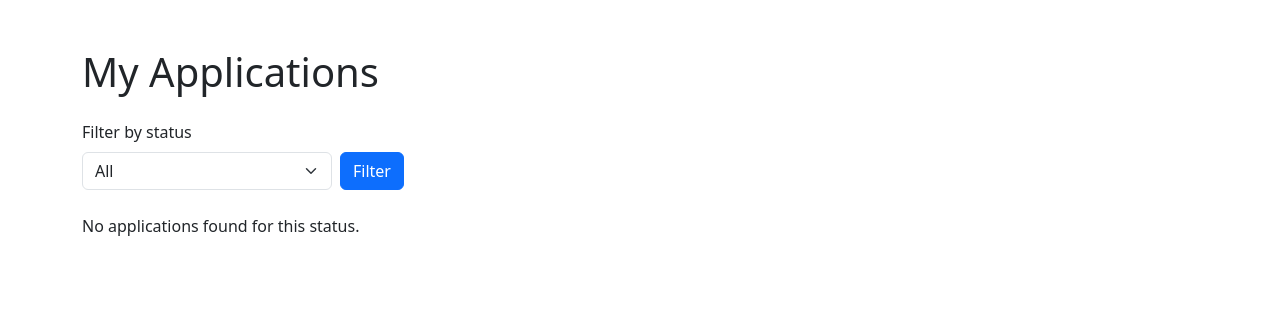
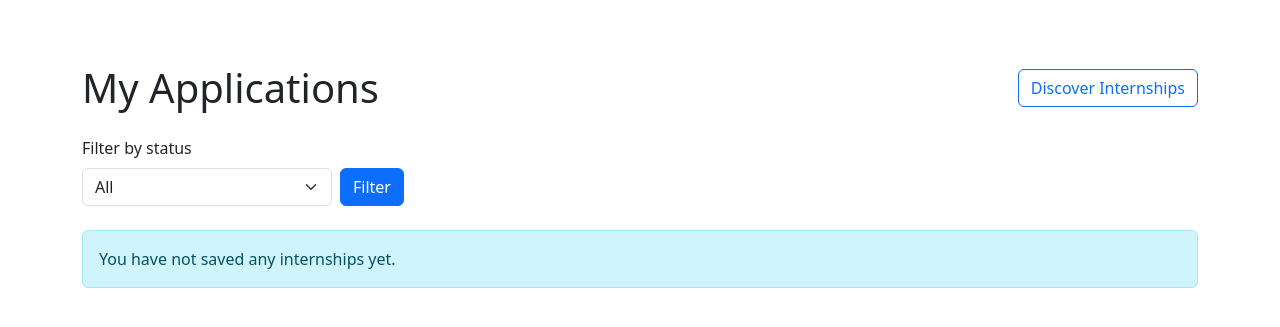
Before and after one commit to Tyelaman/interntrack, a Flask app: page /applications in a window 1280 px wide. Shown: the part 76-403 px from the top of the page. Run offline with Flask 3, Linux system fonts and the light colour scheme; the visitor is signed in with stand-in values (Sample User, id 1); some libraries are stand-ins or nearby versions.

Commit message:
Added proper date formats, delete button overhaul, User friendly interface

```diff
--- a/app.py
+++ b/app.py
@@ -1,30 +1,80 @@
+from datetime import datetime
+import math
+import os
+
 from cs50 import SQL
-from jobs import JobSearchError, search_jobs
-from flask import Flask, redirect, render_template, request, session
+from dotenv import load_dotenv
+from flask import (
+    Flask,
+    flash,
+    redirect,
+    render_template,
+    request,
+    session,
+    url_for,
+)
 from flask_session import Session
-import math
 from werkzeug.security import check_password_hash, generate_password_hash
 
 from helpers import apology, login_required
+from jobs import JobSearchError, search_jobs
+
+
+# Load environment variables from .env
+load_dotenv()
 
 # Configure application
 app = Flask(__name__)
 
-# Configure session to use filesystem (instead of signed cookies)
+# Retrieve secret key from environment variable
+app.config["SECRET_KEY"] = os.getenv("SECRET_KEY")
+
+if not app.config["SECRET_KEY"]:
+    raise RuntimeError("Missing SECRET_KEY in .env")
+
+# Configure session to use filesystem
 app.config["SESSION_PERMANENT"] = False
 app.config["SESSION_TYPE"] = "filesystem"
 app.config["SESSION_FILE_DIR"] = "session_files"
 Session(app)
 
-# Configure CS50 Library to use SQLite database
+# Configure CS50 Library to use SQLite
 db = SQL("sqlite:///interntrack.db")
 db.execute("PRAGMA foreign_keys = ON")
+
+
+@app.template_filter("format_date")
+def format_date(value):
+    """Convert stored timestamps into readable dates."""
+
+    if not value:
+        return "Date unavailable"
+
+    if isinstance(value, datetime):
+        parsed_date = value
+    else:
+        try:
+            parsed_date = datetime.fromisoformat(
+                str(value).replace("Z", "+00:00")
+            )
+        except ValueError:
+            return str(value)
+
+    return (
+        f"{parsed_date.strftime('%b')} "
+        f"{parsed_date.day}, "
+        f"{parsed_date.year}"
+    )
+
 
 @app.route("/update-status", methods=["POST"])
 @login_required
 def update_status():
+    """Update the status of a saved application."""
+
     application_id = request.form.get("application_id")
     status = request.form.get("status")
+    return_status = request.form.get("return_status", "All")
 
     allowed_statuses = [
         "Saved",
@@ -32,7 +82,7 @@ def update_status():
         "Online Assessment",
         "Interview",
         "Rejected",
-        "Offer"
+        "Offer",
     ]
 
     if not application_id:
@@ -49,37 +99,66 @@ def update_status():
         """,
         status,
         application_id,
-        session["user_id"]
+        session["user_id"],
     )
 
-    return redirect("/applications")
+    # Prevent a modified form from sending an invalid filter
+    if return_status not in ["All", *allowed_statuses]:
+        return_status = "All"
+
+    flash("Application status updated.", "success")
+
+    return redirect(
+        url_for("applications", status=return_status)
+    )
+
 
 @app.route("/delete-application", methods=["POST"])
 @login_required
 def delete_application():
-    # Get application_id from the submitted form
+    """Delete an application belonging to the logged-in user."""
+
     application_id = request.form.get("application_id")
+    return_status = request.form.get("return_status", "All")
     user_id = session["user_id"]
-    # Validate that application_id exists
+
     if not application_id:
         return apology("missing application ID", 400)
-    # Delete the application only when:
-    # id matches application_id
-    # user_id matches session["user_id"]
+
     db.execute(
-        """DELETE FROM applications
-        WHERE id = ? AND user_id = ?""",
+        """
+        DELETE FROM applications
+        WHERE id = ? AND user_id = ?
+        """,
         application_id,
-        user_id
+        user_id,
     )
-    # Redirect back to /applications
-    return redirect("/applications")
+
+    allowed_return_statuses = [
+        "All",
+        "Saved",
+        "Applied",
+        "Online Assessment",
+        "Interview",
+        "Rejected",
+        "Offer",
+    ]
+
+    if return_status not in allowed_return_statuses:
+        return_status = "All"
+
+    flash("Application deleted.", "success")
+
+    return redirect(
+        url_for("applications", status=return_status)
+    )
+
 
 @app.route("/save", methods=["POST"])
 @login_required
 def save():
+    """Save an internship to the user's tracker."""
 
-    # 1. Get the job information from request.form
     external_id = request.form.get("external_id")
     title = request.form.get("title")
     company = request.form.get("company")
@@ -87,16 +166,12 @@ def save():
     description = request.form.get("description")
     apply_url = request.form.get("apply_url")
     posted_at = request.form.get("posted_at")
-    # 2. Get the user ID from session
+
     user_id = session["user_id"]
 
-    # 3. Validate essential fields
-    # external_id, title, and company should exist
     if not external_id or not title or not company:
         return apology("missing required job information", 400)
 
-    # 4. Insert the job into applications
-    # Use ? placeholders
     try:
         db.execute(
             """
@@ -122,19 +197,22 @@ def save():
             location,
             description,
             apply_url,
-            posted_at
+            posted_at,
         )
+
     except ValueError:
-        return apology("this internship is already saved", 400)
+        flash("This internship is already saved.", "warning")
+        return redirect(url_for("applications"))
 
-    # Handles duplicate saves
-    # 6. Redirect to the applications
+    flash("Internship saved to your tracker.", "success")
+    return redirect(url_for("applications"))
 
-    return redirect("/applications")
 
 @app.route("/applications")
 @login_required
 def applications():
+    """Display and filter the user's saved applications."""
+
     selected_status = request.args.get("status", "All")
 
     allowed_statuses = [
@@ -144,7 +222,7 @@ def applications():
         "Online Assessment",
         "Interview",
         "Rejected",
-        "Offer"
+        "Offer",
     ]
 
     if selected_status not in allowed_statuses:
@@ -158,8 +236,9 @@ def applications():
             WHERE user_id = ?
             ORDER BY saved_at DESC
             """,
-            session["user_id"]
+            session["user_id"],
         )
+
     else:
         saved_jobs = db.execute(
             """
@@ -169,13 +248,21 @@ def applications():
             ORDER BY saved_at DESC
             """,
             session["user_id"],
-            selected_status
+            selected_status,
         )
-    return render_template("applications.html", applications=saved_jobs, selected_status=selected_status)
+
+    return render_template(
+        "applications.html",
+        applications=saved_jobs,
+        selected_status=selected_status,
+    )
+
 
 @app.route("/discover")
 @login_required
 def discover():
+    """Search for internships using the Adzuna API."""
+
     jobs = []
 
     keyword = request.args.get("keyword", "").strip()
@@ -196,7 +283,7 @@ def discover():
             jobs, total_results = search_jobs(
                 keyword,
                 location,
-                page
+                page,
             )
 
             total_pages = math.ceil(
@@ -215,13 +302,26 @@ def discover():
         page=page,
         total_pages=total_pages,
         total_results=total_results,
-        error_message=error_message
+        error_message=error_message,
     )
+
+
 @app.route("/")
 @login_required
 def index():
+    """Display dashboard statistics."""
+
     user_id = session["user_id"]
-    result = db.execute("SELECT COUNT(*) AS count FROM applications WHERE user_id = ?", user_id)
+
+    result = db.execute(
+        """
+        SELECT COUNT(*) AS count
+        FROM applications
+        WHERE user_id = ?
+        """,
+        user_id,
+    )
+
     total = result[0]["count"]
 
     status_rows = db.execute(
@@ -231,14 +331,16 @@ def index():
         WHERE user_id = ?
         GROUP BY status
         """,
-        user_id
+        user_id,
     )
+
     status_counts = {
         "Applied": 0,
         "Interview": 0,
         "Rejected": 0,
-        "Offer": 0
+        "Offer": 0,
     }
+
     for row in status_rows:
         if row["status"] in status_counts:
             status_counts[row["status"]] = row["count"]
@@ -251,7 +353,7 @@ def index():
         ORDER BY saved_at DESC
         LIMIT 3
         """,
-        user_id
+        user_id,
     )
 
     return render_template(
@@ -261,98 +363,113 @@ def index():
         interviewing=status_counts["Interview"],
         rejected=status_counts["Rejected"],
         offers=status_counts["Offer"],
-        recent_applications=recent_applications
+        recent_applications=recent_applications,
     )
+
 
 @app.after_request
 def after_request(response):
-    """Ensure responses aren't cached"""
-    response.headers["Cache-Control"] = "no-cache, no-store, must-revalidate"
+    """Ensure responses are not cached."""
+
+    response.headers["Cache-Control"] = (
+        "no-cache, no-store, must-revalidate"
+    )
     response.headers["Expires"] = 0
     response.headers["Pragma"] = "no-cache"
+
     return response
+
 
 @app.route("/login", methods=["GET", "POST"])
 def login():
-    """Log user in"""
+    """Log a user in."""
 
-    # Forget any user_id
     session.clear()
 
-    # User reached route via POST (as by submitting a form via POST)
     if request.method == "POST":
-        # Ensure username was submitted
-        if not request.form.get("username"):
+        username = request.form.get("username")
+        password = request.form.get("password")
+
+        if not username:
             return apology("must provide username", 403)
 
-        # Ensure password was submitted
-        elif not request.form.get("password"):
+        if not password:
             return apology("must provide password", 403)
 
-        # Query database for username
         rows = db.execute(
-            "SELECT * FROM users WHERE username = ?", request.form.get("username")
+            """
+            SELECT *
+            FROM users
+            WHERE username = ?
+            """,
+            username,
         )
 
-        # Ensure username exists and password is correct
-        if len(rows) != 1 or not check_password_hash(
-            rows[0]["hash"], request.form.get("password")
+        if (
+            len(rows) != 1
+            or not check_password_hash(rows[0]["hash"], password)
         ):
-            return apology("invalid username and/or password", 403)
+            return apology(
+                "invalid username and/or password",
+                403,
+            )
 
-        # Remember which user has logged in
         session["user_id"] = rows[0]["id"]
 
-        # Redirect user to home page
-        return redirect("/")
+        return redirect(url_for("index"))
 
-    # User reached route via GET (as by clicking a link or via redirect)
-    else:
-        return render_template("login.html")
+    return render_template("login.html")
 
 
 @app.route("/logout")
 def logout():
-    """Log user out"""
+    """Log the user out."""
 
-    # Forget any user_id
     session.clear()
 
-    # Redirect user to login form
-    return redirect("/")
-
+    return redirect(url_for("login"))
 
 
 @app.route("/register", methods=["GET", "POST"])
 def register():
-    """Register user"""
+    """Register a new user."""
 
     if request.method == "POST":
-
         username = request.form.get("username")
         password = request.form.get("password")
         confirmation = request.form.get("confirmation")
 
-        # Ensure username was submitted
         if not username:
             return apology("must provide username", 400)
 
-        # Ensure password was submitted
-        elif not password:
+        if not password:
             return apology("must provide password", 400)
 
-        # Ensure confirmed password was submitted
-        elif not confirmation:
-            return apology("must provide the confirmed password", 400)
+        if not confirmation:
+            return apology(
+                "must provide the confirmed password",
+                400,
+            )
 
-        elif password != confirmation:
+        if password != confirmation:
             return apology("passwords must match", 400)
 
         hashed_password = generate_password_hash(password)
+
         try:
-            db.execute("INSERT INTO users (username, hash) VALUES(?, ?)", username, hashed_password)
+            db.execute(
+                """
+                INSERT INTO users (username, hash)
+                VALUES (?, ?)
+                """,
+                username,
+                hashed_password,
+            )
+
         except ValueError:
             return apology("username already exists", 400)
-        return redirect("/login")
-    else:
-        return render_template("register.html")
+
+        flash("Registration successful. Please log in.", "success")
+        return redirect(url_for("login"))
+
+    return render_template("register.html")
--- a/templates/applications.html
+++ b/templates/applications.html
@@ -5,7 +5,26 @@
 {% endblock %}
 
 {% block main %}
-    <h1 class="mb-4">My Applications</h1>
+    {% set badge_classes = {
+        "Saved": "bg-secondary",
+        "Applied": "bg-primary",
+        "Online Assessment": "bg-info text-dark",
+        "Interview": "bg-warning text-dark",
+        "Rejected": "bg-danger",
+        "Offer": "bg-success"
+    } %}
+
+    <div class="d-flex justify-content-between align-items-center mb-4">
+        <h1 class="mb-0">My Applications</h1>
+
+        <a
+            href="{{ url_for('discover') }}"
+            class="btn btn-outline-primary"
+        >
+            Discover Internships
+        </a>
+    </div>
+
     <!-- Status filter -->
     <form
         action="{{ url_for('applications') }}"
@@ -16,7 +35,7 @@
             Filter by status
         </label>
 
-        <div class="d-flex gap-2">
+        <div class="d-flex flex-wrap gap-2">
             <select
                 id="filter-status"
                 name="status"
@@ -76,40 +95,62 @@
             <button type="submit" class="btn btn-primary">
                 Filter
             </button>
+
+            {% if selected_status != "All" %}
+                <a
+                    href="{{ url_for('applications') }}"
+                    class="btn btn-outline-secondary"
+                >
+                    Clear Filter
+                </a>
+            {% endif %}
         </div>
     </form>
 
     {% if applications %}
         {% for application in applications %}
-            <div class="card mb-3">
+            <div class="card mb-3 shadow-sm">
                 <div class="card-body">
-                    <h3 class="card-title">
-                        {{ application["title"] }}
-                    </h3>
+                    <div
+                        class="d-flex flex-wrap justify-content-between
+                               align-items-start gap-2 mb-2"
+                    >
+                        <div>
+                            <h3 class="card-title mb-1">
+                                {{ application["title"] }}
+                            </h3>
 
-                    <p class="mb-1">
-                        <strong>{{ application["company"] }}</strong>
+                            <p class="mb-0">
+                                <strong>{{ application["company"] }}</strong>
+                            </p>
+                        </div>
+
+                        <span
+                            class="badge {{
+                                badge_classes.get(
+                                    application['status'],
+                                    'bg-secondary'
+                                )
+                            }}"
+                        >
+                            {{ application["status"] }}
+                        </span>
+                    </div>
+
+                    <p class="mb-2">
+                        {{ application["location"] or "Location unavailable" }}
                     </p>
 
-                    <p>
-                        {{ application["location"] }}
-                    </p>
-
-                    <p>
-                        <strong>Status:</strong>
-                        {{ application["status"] }}
-                    </p>
-
-                    <p>
+                    <p class="text-muted">
                         <strong>Saved:</strong>
-                        {{ application["saved_at"] }}
+                        {{ application["saved_at"] | format_date }}
                     </p>
 
                     <!-- Update status form -->
                     <form
                         action="{{ url_for('update_status') }}"
                         method="post"
-                        class="d-flex gap-2 mb-3"
+                        class="d-flex flex-wrap gap-2 mb-3"
                     >
                         <input
                             type="hidden"
@@ -117,56 +158,87 @@
                             value="{{ application['id'] }}"
                         >
 
-                        <select name="status" class="form-select">
+                        <!-- Keeps the current filter after updating -->
+                        <input
+                            type="hidden"
+                            name="return_status"
+                            value="{{ selected_status }}"
+                        >
+
+                        <label
+                            for="status-{{ application['id'] }}"
+                            class="visually-hidden"
+                        >
+                            Application status
+                        </label>
+
+                        <select
+                            id="status-{{ application['id'] }}"
+                            name="status"
+                            class="form-select"
+                            style="max-width: 250px;"
+                        >
                             <option
                                 value="Saved"
-                                {% if application["status"] == "Saved" %}selected{% endif %}
+                                {% if application["status"] == "Saved" %}
+                                    selected
+                                {% endif %}
                             >
                                 Saved
                             </option>
 
                             <option
                                 value="Applied"
-                                {% if application["status"] == "Applied" %}selected{% endif %}
+                                {% if application["status"] == "Applied" %}
+                                    selected
+                                {% endif %}
                             >
                                 Applied
                             </option>
 
                             <option
                                 value="Online Assessment"
-                                {% if application["status"] == "Online Assessment" %}selected{% endif %}
+                                {% if application["status"] == "Online Assessment" %}
+                                    selected
+                                {% endif %}
                             >
                                 Online Assessment
                             </option>
 
                             <option
                                 value="Interview"
-                                {% if application["status"] == "Interview" %}selected{% endif %}
+                                {% if application["status"] == "Interview" %}
+                                    selected
+                                {% endif %}
                             >
                                 Interview
                             </option>
 
                             <option
                                 value="Rejected"
-                                {% if application["status"] == "Rejected" %}selected{% endif %}
+                                {% if application["status"] == "Rejected" %}
+                                    selected
+                                {% endif %}
                             >
                                 Rejected
                             </option>
 
                             <option
                                 value="Offer"
-                                {% if application["status"] == "Offer" %}selected{% endif %}
+                                {% if application["status"] == "Offer" %}
+                                    selected
+                                {% endif %}
                             >
                                 Offer
                             </option>
                         </select>
 
                         <button type="submit" class="btn btn-secondary">
-                            Update
+                            Update Status
                         </button>
                     </form>
 
-                    <div class="d-flex gap-2">
+                    <div class="d-flex flex-wrap gap-2">
                         {% if application["apply_url"] %}
                             <a
                                 href="{{ application['apply_url'] }}"
@@ -178,7 +250,7 @@
                             </a>
                         {% endif %}
 
-                        <!-- Delete form -->
+                        <!-- Delete application form -->
                         <form
                             action="{{ url_for('delete_application') }}"
                             method="post"
@@ -189,7 +261,23 @@
                                 value="{{ application['id'] }}"
                             >
 
-                            <button type="submit" class="btn btn-danger">
+                            <!-- Keeps the current filter after deleting -->
+                            <input
+                                type="hidden"
+                                name="return_status"
+                                value="{{ selected_status }}"
+                            >
+
+                            <button
+                                type="submit"
+                                class="btn btn-danger"
+                                onclick="
+                                    return confirm(
+                                        'Delete this application? ' +
+                                        'This cannot be undone.'
+                                    );
+                                "
+                            >
                                 Delete
                             </button>
                         </form>
@@ -198,6 +286,13 @@
             </div>
         {% endfor %}
     {% else %}
-        <p>No applications found for this status.</p>
+        <div class="alert alert-info">
+            {% if selected_status == "All" %}
+                You have not saved any internships yet.
+            {% else %}
+                No applications were found with the
+                <strong>{{ selected_status }}</strong> status.
+            {% endif %}
+        </div>
     {% endif %}
 {% endblock %}
--- a/templates/discover.html
+++ b/templates/discover.html
@@ -96,7 +96,7 @@
 
                         <p class="text-muted">
                             <strong>Posted:</strong>
-                            {{ job["posted_at"] }}
+                            {{ job["posted_at"] | format_date }}
                         </p>
 
                         <div class="d-flex flex-wrap gap-2">
--- a/templates/index.html
+++ b/templates/index.html
@@ -88,7 +88,7 @@
                     </div>
 
                     <p class="text-muted mb-3">
-                        Saved: {{ application["saved_at"] }}
+                        Saved: {{ application["saved_at"] | format_date }}
                     </p>
 
                     {% if application["apply_url"] %}
--- a/templates/layout.html
+++ b/templates/layout.html
@@ -103,7 +103,27 @@
                 </div>
             </div>
         </nav>
+        <div class="container mt-3">
+            {% with messages = get_flashed_messages(with_categories=true) %}
+                {% if messages %}
+                    {% for category, message in messages %}
+                        <div
+                            class="alert alert-{{ category }} alert-dismissible fade show"
+                            role="alert"
+                        >
+                            {{ message }}
 
+                            <button
+                                type="button"
+                                class="btn-close"
+                                data-bs-dismiss="alert"
+                                aria-label="Close"
+                            ></button>
+                        </div>
+                    {% endfor %}
+                {% endif %}
+            {% endwith %}
+        </div>
         <main class="container py-5">
             {% block main %}{% endblock %}
         </main>
```
